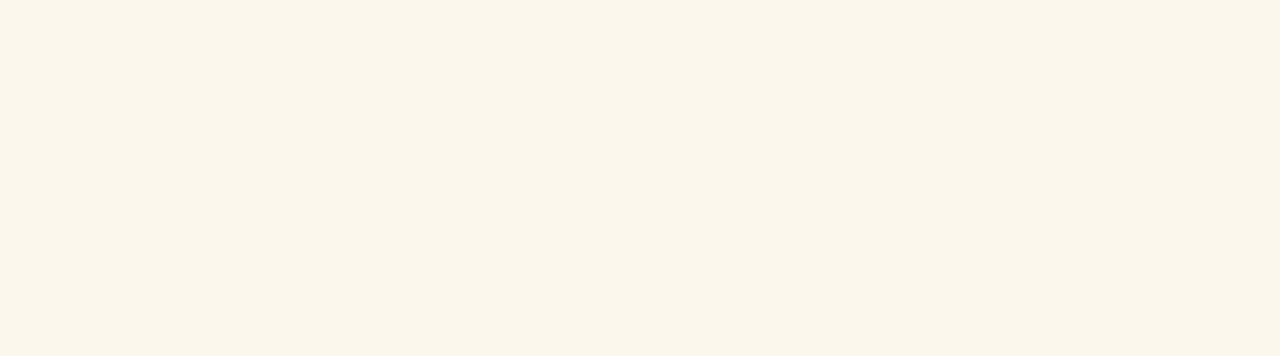
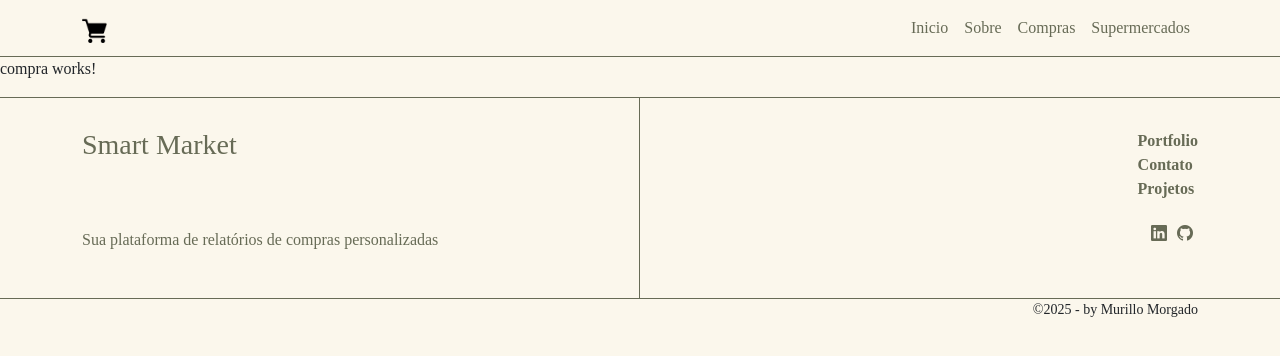
Before and after one commit to MurilloMorgado/smart-market-front, an Angular app: page /compras in a window 1280 px wide. Before the commit this address led to /. Shown: the top 356 px of the page. Built offline with nearby package versions, Linux system fonts and the light colour scheme.

Commit message:
iniciando a implementacao das compras

```diff
--- a/src/app/app.routes.ts
+++ b/src/app/app.routes.ts
@@ -1,9 +1,11 @@
 import { Routes } from '@angular/router';
 import { Home } from './pages/home/home.component';
 import { Sobre } from './pages/sobre/sobre.component';
+import { Compra } from './pages/compra/compra.component';
 
 export const routes: Routes = [
   { path: '', redirectTo: 'inicio', pathMatch: 'full' },
   { path: 'inicio', component: Home },
   { path: 'sobre', component: Sobre },
+  { path: 'compras', component: Compra },
 ];
--- a/src/app/components/header/header.html
+++ b/src/app/components/header/header.html
@@ -17,7 +17,7 @@
             <a class="nav-link" href="/sobre">Sobre</a>
           </li>
           <li class="nav-item">
-            <a class="nav-link" href="#">Compras</a>
+            <a class="nav-link" href="/compras">Compras</a>
           </li>
           <li class="nav-item">
             <a class="nav-link disabled" aria-disabled="true">Supermercados</a>
--- /dev/null
+++ b/src/app/pages/compra/compra.html
@@ -0,0 +1,6 @@
+<app-header></app-header>
+<main>
+  <p>compra works!</p>
+
+</main>
+<app-footer></app-footer>
--- a/src/app/pages/contato/contato.html
+++ /dev/null
@@ -1 +0,0 @@
-<p>contato works!</p>
--- a/src/app/pages/home/home.html
+++ b/src/app/pages/home/home.html
@@ -36,6 +36,7 @@
 
       <div class="section-three-div-one">
         <h4>Compara os preços dos produtos com o mês anterior.</h4>
+        <p>Lorem ipsum dolor sit amet, consectetur adipiscing elit. Aenean vehicula consequat dolor, non suscipit justo pretium eu. Sed lobortis sapien eget molestie scelerisque. In hac habitasse platea dictumst. </p>
         <button type="button" class="btn btn-outline-dark">Comparar</button>
       </div>
 
--- a/src/app/pages/home/home.scss
+++ b/src/app/pages/home/home.scss
@@ -79,7 +79,12 @@
   justify-content: space-between;
   background: var(--cor-secundaria);
 
-  .section-three-div-one {}
+  .section-three-div-one {
+    max-width: 500px;
+    p{
+      text-align: justify;
+    }
+  }
 
   .section-three-div-two {
 
```
Also changed, not shown: src/app/pages/compra/compra.component.ts (added, +14 -0 lines), src/app/pages/contato/contato.component.ts (deleted, +0 -12 lines), src/app/pages/compra/compra.scss (added).
